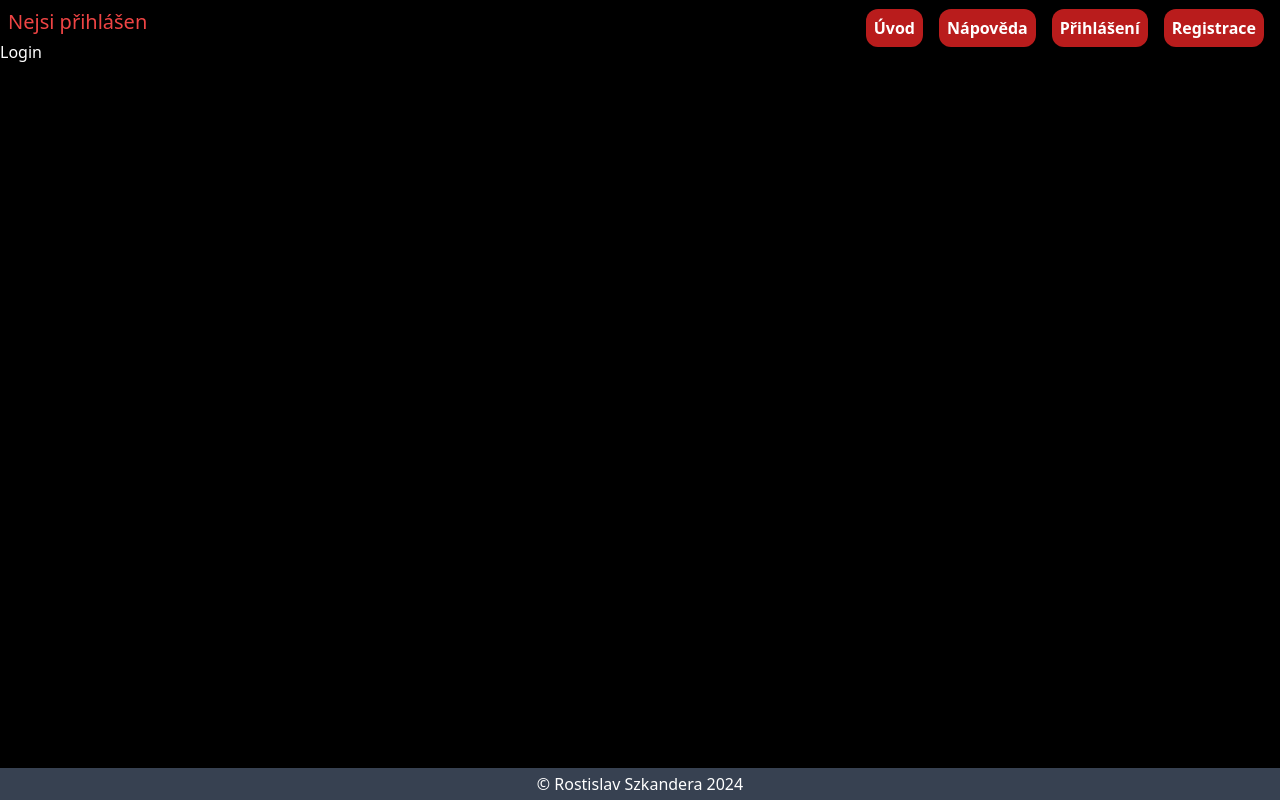
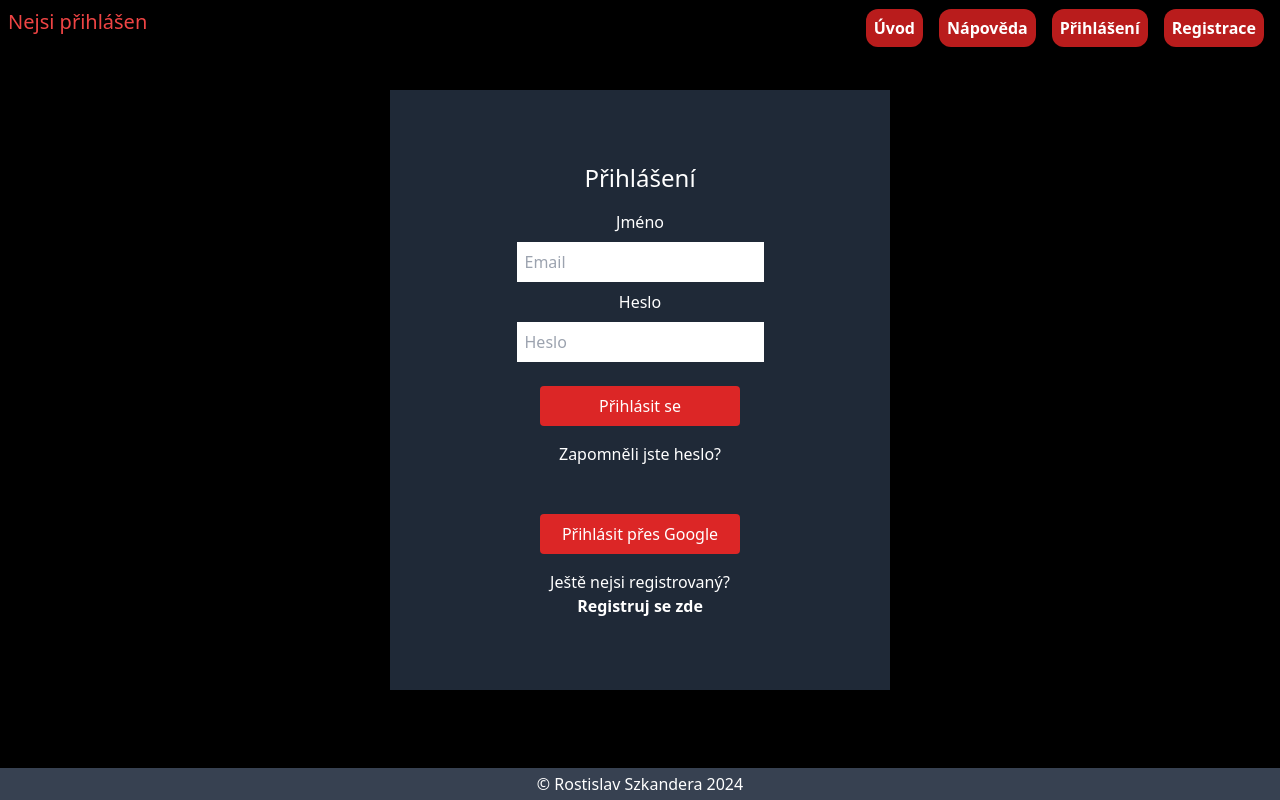
Before and after one commit to RostislavSzkandera/Movies-Database, a React (Create React App) app: page /login in a window 1280 px wide. Built offline with nearby package versions, Linux system fonts and the light colour scheme; no server answers.

Commit message:
Add Login content

```diff
--- a/src/components/NavBar.js
+++ b/src/components/NavBar.js
@@ -6,10 +6,10 @@ import { GiHamburgerMenu } from "react-icons/gi";
 import { AiOutlineClose } from "react-icons/ai";
 
 const NavBar = () => {
-// useState pro zobrazení mobilního menu
+// UseState pro zobrazení mobilního menu
     const [showNav, setShowNav] = useState(true)
 
-// destructuring context
+// Destructuring context
     const { user } = MyContext()
 
 // Funkce pro otevření mobilního menu
--- /dev/null
+++ b/src/components/ResetPasswordForm.js
@@ -0,0 +1,52 @@
+import { useState } from "react"
+import { MyContext } from "../context/Context"
+
+
+
+
+
+const ResetPasswordForm = ({ open , setOpen }) => {
+    const [email, setEmail] = useState("")
+
+// Destructuring context
+    const { resetPassword } = MyContext()
+
+
+
+// Funkce pro změnu hesla
+    const handleSubmit = (e) => {
+        e.preventDefault()
+        resetPassword(email).then( (data => {
+            alert("Podívejte se do e-mailu.")
+            setEmail("")
+            setOpen(!open)
+        })). catch (err => {
+            alert("Něco se nepovedlo")
+        })
+    }
+
+    return (
+    <div>
+        <form onSubmit={handleSubmit} className="text-black">
+            <input
+                className="p-1 mr-2"
+                type="email"
+                placeholder="Váš Email"
+                onChange={ (e) => setEmail(e.target.value)}
+                value={email}
+            />
+            <input
+                className="bg-black p-1 text-white cursor-pointer mr-2"
+                type="submit"
+                value="Odeslat"
+            />
+
+        </form>
+        <div className="mt-2 w-full  flex flex-row justify-center">
+        <button onClick={() => setOpen(!open)} className="w-[100px] text-center mx-auto bg-black p-1 text-white cursor-pointer">Zavřít</button>
+        </div>
+    </div>
+  )
+}
+
+export default ResetPasswordForm
--- a/src/pages/Login.js
+++ b/src/pages/Login.js
@@ -1,9 +1,93 @@
+import { useState } from "react"
+import { useNavigate, Link } from "react-router-dom"
+import { MyContext } from "../context/Context"
+import ResetPasswordForm from "../components/ResetPasswordForm"
+
+
 
 
 const Login = () => {
-  return (
-    <div>
-      <p>Login</p>
+
+
+  const [email, setEmail ] = useState("")
+  const [password, setPassword] = useState("")
+  const [error, setError] = useState("")
+
+  // Destructuring context
+  const  { logIn , user, SignWithGoogle }  = MyContext()
+
+  // Použití useNavigate
+  const navigate = useNavigate()
+
+  // Otevření okna pro zapomenuté heslo
+  const [open, setOpen ] = useState(false)
+
+
+
+
+// console.log(user?.email)
+
+// Odesláni přihlašovacího formuláře
+
+const handleSubmit = async (e) => {
+      e.preventDefault()
+
+      setError("")
+
+
+      try {
+        await logIn(email, password)
+        navigate("/movielist")
+      } catch(error) {
+        setError("Nesprávné jméno nebo heslo!")
+      }
+    }
+
+
+
+
+
+  return  (
+    <div className="w-full min-h-[700px] flex flex-col justify-center items-center">
+      <div className="w-[500px] min-h-[600px] flex flex-col justify-center items-center bg-gray-800 ">
+        <h2 className="text-2xl mb-4">Přihlášení</h2>
+        <form className="flex flex-col justify-center items-center w-[300px]" onSubmit={handleSubmit}>
+            {error && <p className="p-1 text-red-500 text-xl">{error}</p>}
+            <label htmlFor="name">Jméno</label>
+            <input
+              autoComplete="off"
+              id="name"
+              className="m-2 text-black p-2"
+              type="email"
+              placeholder="Email"
+              onChange={ (e) => setEmail(e.target.value)}
+              required
+            />
+            <label htmlFor="password">Heslo</label>
+            <input
+              autoComplete="off"
+              id="password"
+              className="m-2 text-black p-2"
+              type="password"
+              placeholder="Heslo"
+              onChange={ (e) => setPassword(e.target.value)}
+              required
+            />
+            <input
+              className="bg-red-600 p-2 rounded cursor-pointer w-[200px] mt-4 hover:bg-red-500"
+              type="submit"
+              value="Přihlásit se"
+            />
+
+        </form>
+
+        <p onClick={ () => setOpen(!open)} className="mt-4 cursor-pointer hover:underline">Zapomněli jste heslo?</p>
+        { open && <ResetPasswordForm open={open} setOpen={setOpen} />}
+
+        <button onClick={SignWithGoogle} className="bg-red-600 p-2 rounded cursor-pointer w-[200px] mt-12 hover:bg-red-500">Přihlásit přes Google</button>
+          <p className="mt-4">Ještě nejsi registrovaný?</p>
+          <Link to="/signup"> <span className="font-bold hover:underline">Registruj se zde</span></Link>
+      </div>
     </div>
   )
 }
--- a/src/pages/SignUp.js
+++ b/src/pages/SignUp.js
@@ -9,9 +9,10 @@ const SignUp = () => {
     const [email, setEmail] = useState("")
     const [password, setPassword ] = useState("")
 
-// destructuring context
+// Destructuring context
     const { signUp } = MyContext()
 
+// Použití useNavigate
     const navigate = useNavigate()
 
 // Odeslání registračního formuláře
```
